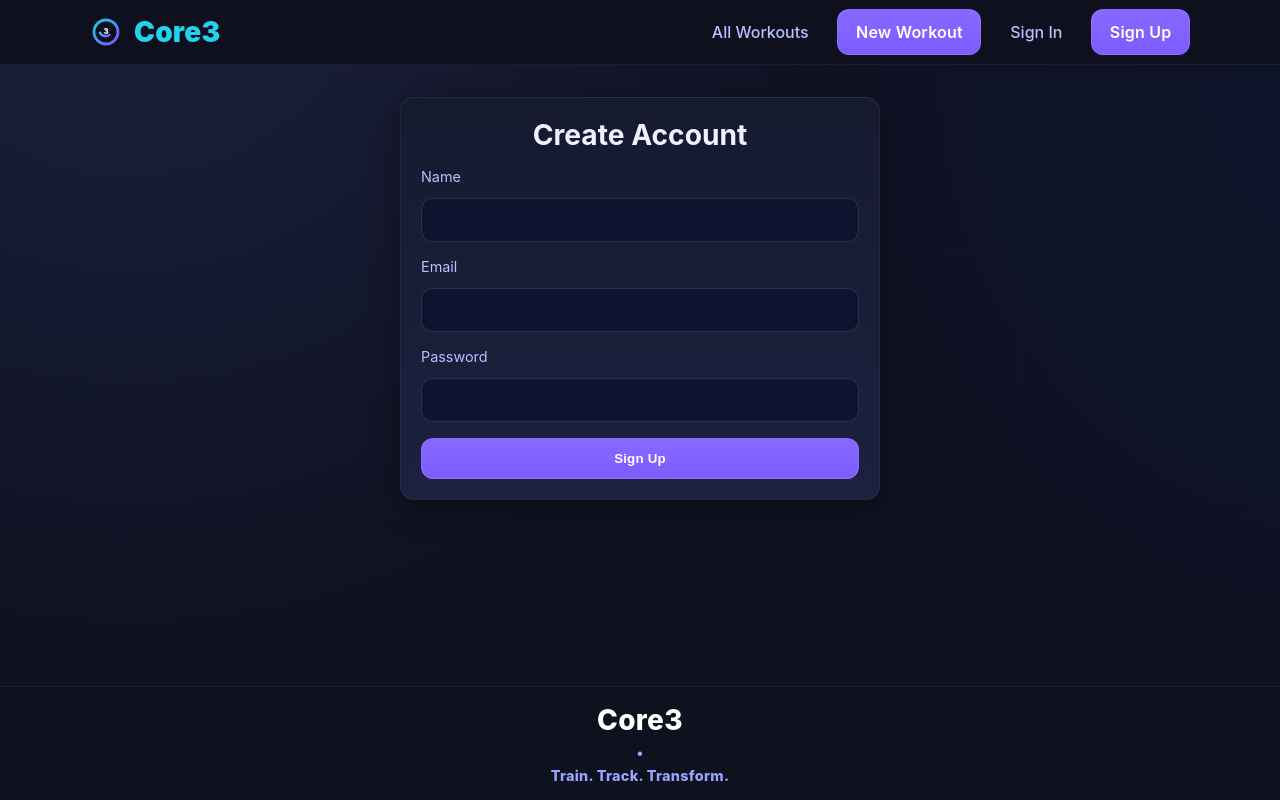
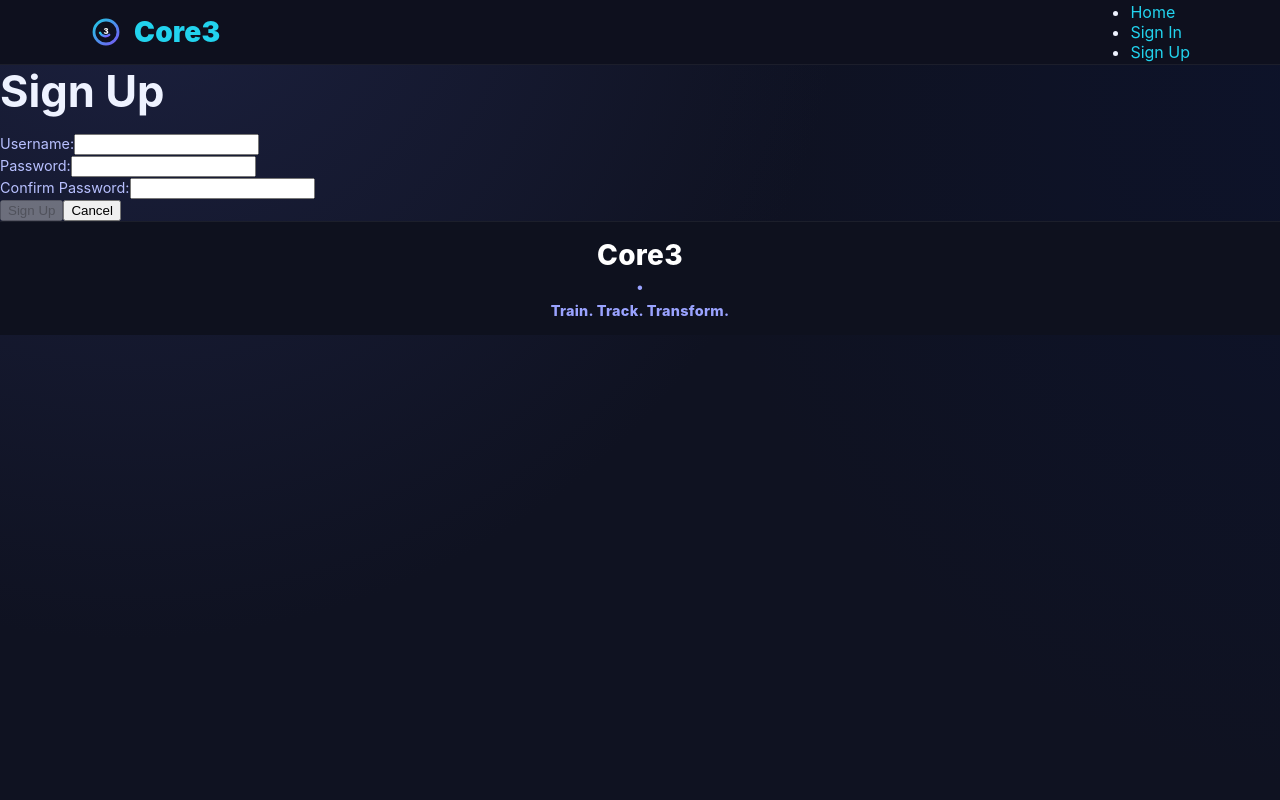
Before and after one commit to davolajohnson/Core3-Fitness-Tracker-App-Front-End, a React (Vite) app: page /sign-up in a window 1280 px wide. Built offline with nearby package versions, Linux system fonts and the light colour scheme; no server answers.

Commit message:
protected sign in sign up workout form

```diff
--- a/src/App.jsx
+++ b/src/App.jsx
@@ -1,23 +1,26 @@
 import "./App.css";
-import { Routes, Route } from "react-router-dom";
+import { Routes, Route, useNavigate } from "react-router-dom";
 
 // Components
 import NavBar from "./components/NavBar/NavBar";
 import Landing from "./components/Landing/Landing";
 import WorkoutList from "./components/WorkoutList/WorkoutList";
+import WorkoutDetails from "./components/WorkoutDetails/WorkoutDetails"
 import WorkoutForm from "./components/WorkoutForm/WorkoutForm";
 import SignInForm from "./components/SignInForm/SignInForm";
 import SignUpForm from "./components/SignUpForm/SignUpForm";
 import Dashboard from "./components/Dashboard/Dashboard";
+import * as workoutService from './services/workoutService'
 
 // Example: user state could come from context or auth
 import { useState, useEffect } from "react";
 
 export default function App() {
+  const navigate = useNavigate()
   const [user, setUser] = useState(null);
   const [workouts, setWorkouts] = useState([
     {
-      id: 1,
+      _id: 1,
       name: "Push Day",
       notes: "Focus on chest and triceps",
       exercises: [
@@ -27,7 +30,7 @@
       ]
     },
     {
-      id: 2,
+      _id: 2,
       name: "Leg Day",
       notes: "Heavy compound lifts",
       exercises: [
@@ -48,7 +51,7 @@
   const handleAddWorkout = async (formData) => {
     const newWorkout = await workoutService.create(formData)
     setWorkouts([newWorkout, ...workouts])
-    navigate('/workouts')
+    navigate(`/${workoutService._id}/workouts`)
   };
 
   return (
@@ -59,10 +62,14 @@
       {/* Routes */}
       <Routes>
         <Route path="/" element={<Landing />} />
-        <Route path="/workouts" element={<WorkoutList workouts={workouts} />} />
+        <Route path="/:userId/workouts" element={<WorkoutList workouts={workouts} />} />
         <Route
-          path="/workouts/new"
+          path="/:userId/workouts/new"
           element={<WorkoutForm handleAddWorkout={handleAddWorkout} />}
+        />
+        <Route
+        path="workouts/:workoutId"
+        element={<WorkoutDetails />}
         />
         <Route path="/sign-in" element={<SignInForm setUser={setUser} />} />
         <Route path="/sign-up" element={<SignUpForm setUser={setUser} />} />
--- a/src/components/NavBar/NavBar.jsx
+++ b/src/components/NavBar/NavBar.jsx
@@ -1,7 +1,17 @@
 import { Link } from "react-router-dom";
+import { useContext } from 'react';
+import { UserContext } from '../../contexts/UserContext';
 import logo from "../../assets/core3-logo.svg";
 
-export default function NavBar({ user }) {
+export default function NavBar() {
+
+  const { user, setUser } = useContext(UserContext);
+
+  const handleSignOut = () => {
+    localStorage.removeItem('token');
+    setUser(null);
+  };
+
   return (
     <header className="nav">
       <div className="container nav__bar">
@@ -13,18 +23,22 @@
 
         {/* Navigation Links */}
         <nav className="nav__links">
-          <Link to="/workouts" className="nav__link">All Workouts</Link>
-          <Link to="/workouts/new" className="btn hide-on-mobile">New Workout</Link>
+        {user ? (
+        <ul>
+          <li>Welcome, {user.username}</li>
+          <li><Link to={`/${user._id}/workouts`}>Dashboard</Link></li>
+          <li><Link to={`/${user._id}/workouts/new`}>New Workout</Link></li>
+          <li><Link to='/' onClick={handleSignOut}>Sign Out</Link></li>
+        </ul>
+      ) : (
+        <ul>
+          <li><Link to='/'>Home</Link></li>
+          <li><Link to='/sign-in'>Sign In</Link></li>
+          <li><Link to='/sign-up'>Sign Up</Link></li>
+        </ul>
+      )}
+    </nav>
 
-          {!user ? (
-            <>
-              <Link to="/sign-in" className="nav__link">Sign In</Link>
-              <Link to="/sign-up" className="btn">Sign Up</Link>
-            </>
-          ) : (
-            <Link to="/dashboard" className="btn btn--ghost">Dashboard</Link>
-          )}
-        </nav>
       </div>
     </header>
   );
--- a/src/components/SignInForm/SignInForm.jsx
+++ b/src/components/SignInForm/SignInForm.jsx
@@ -1,50 +1,71 @@
-import { useState } from "react";
+import { useState, useContext } from 'react';
+import { useNavigate } from 'react-router';
 
-export default function SignInForm({ setUser }) {
-  const [form, setForm] = useState({ email: "", password: "" });
+import { signIn } from '../../services/authServices';
 
-  const handleChange = (e) => {
-    setForm({ ...form, [e.target.name]: e.target.value });
+import { UserContext } from '../../contexts/UserContext';
+
+const SignInForm = () => {
+  const navigate = useNavigate();
+  const { setUser } = useContext(UserContext);
+  const [message, setMessage] = useState('');
+  const [formData, setFormData] = useState({
+    username: '',
+    password: '',
+  });
+
+  const handleChange = (evt) => {
+    setMessage('');
+    setFormData({ ...formData, [evt.target.name]: evt.target.value });
   };
 
-  const handleSubmit = (e) => {
-    e.preventDefault();
-    // Fake login for now:
-    setUser({ name: "Demo User", email: form.email });
+  const handleSubmit = async (evt) => {
+    evt.preventDefault();
+    try {
+      const signedInUser = await signIn(formData);
+      setUser(signedInUser);
+      navigate(`/${signedInUser._id}/workouts`);
+    } catch (err) {
+      setMessage(err.message);
+    }
   };
 
   return (
-    <main className="main">
-      <div className="container">
-        <form className="card stack form" onSubmit={handleSubmit}>
-          <h2>Sign In</h2>
-          <div className="form-row">
-            <label htmlFor="email">Email</label>
+    <main>
+      <h1>Sign In</h1>
+      <p>{message}</p>
+      <form autoComplete='off' onSubmit={handleSubmit}>
+        <div>
+          <label htmlFor='username'>Username:</label>
           <input
-              className="input"
-              type="email"
-              id="email"
-              name="email"
-              value={form.email}
+            type='text'
+            autoComplete='off'
+            id='username'
+            value={formData.username}
+            name='username'
             onChange={handleChange}
             required
           />
         </div>
-          <div className="form-row">
-            <label htmlFor="password">Password</label>
+        <div>
+          <label htmlFor='password'>Password:</label>
           <input
-              className="input"
-              type="password"
-              id="password"
-              name="password"
-              value={form.password}
+            type='password'
+            autoComplete='off'
+            id='password'
+            value={formData.password}
+            name='password'
             onChange={handleChange}
             required
           />
         </div>
-          <button type="submit" className="btn">Sign In</button>
+        <div>
+          <button>Sign In</button>
+          <button onClick={() => navigate('/')}>Cancel</button>
+        </div>
       </form>
-      </div>
     </main>
   );
-}
+};
+
+export default SignInForm;
--- a/src/components/SignUpForm/SignUpForm.jsx
+++ b/src/components/SignUpForm/SignUpForm.jsx
@@ -1,62 +1,87 @@
-import { useState } from "react";
+import { useState, useContext } from 'react';
+import { useNavigate } from 'react-router';
 
-export default function SignUpForm({ setUser }) {
-  const [form, setForm] = useState({ name: "", email: "", password: "" });
+import { signUp } from '../../services/authServices';
 
-  const handleChange = (e) => {
-    setForm({ ...form, [e.target.name]: e.target.value });
+import { UserContext } from '../../contexts/UserContext';
+
+const SignUpForm = () => {
+  const navigate = useNavigate();
+  const { setUser } = useContext(UserContext);
+  const [message, setMessage] = useState('');
+  const [formData, setFormData] = useState({
+    username: '',
+    password: '',
+    passwordConf: '',
+  });
+
+  const { username, password, passwordConf } = formData;
+
+  const handleChange = (evt) => {
+    setMessage('');
+    setFormData({ ...formData, [evt.target.name]: evt.target.value });
   };
 
-  const handleSubmit = (e) => {
-    e.preventDefault();
-    // Fake sign up for now:
-    setUser({ name: form.name, email: form.email });
+  const handleSubmit = async (evt) => {
+    evt.preventDefault();
+    try {
+      const newUser = await signUp(formData);
+      setUser(newUser);
+      navigate('/');
+    } catch (err) {
+      setMessage(err.message);
+    }
+  };
+
+  const isFormInvalid = () => {
+    return !(username && password && password === passwordConf);
   };
 
   return (
-    <main className="main">
-      <div className="container">
-        <form className="card stack form" onSubmit={handleSubmit}>
-          <h2>Create Account</h2>
-          <div className="form-row">
-            <label htmlFor="name">Name</label>
+    <main>
+      <h1>Sign Up</h1>
+      <p>{message}</p>
+      <form onSubmit={handleSubmit}>
+        <div>
+          <label htmlFor='username'>Username:</label>
           <input
-              className="input"
-              type="text"
-              id="name"
-              name="name"
-              value={form.name}
+            type='text'
+            id='username'
+            value={username}
+            name='username'
             onChange={handleChange}
             required
           />
         </div>
-          <div className="form-row">
-            <label htmlFor="email">Email</label>
+        <div>
+          <label htmlFor='password'>Password:</label>
           <input
-              className="input"
-              type="email"
-              id="email"
-              name="email"
-              value={form.email}
+            type='password'
+            id='password'
+            value={password}
+            name='password'
             onChange={handleChange}
             required
           />
         </div>
-          <div className="form-row">
-            <label htmlFor="password">Password</label>
+        <div>
+          <label htmlFor='confirm'>Confirm Password:</label>
           <input
-              className="input"
-              type="password"
-              id="password"
-              name="password"
-              value={form.password}
+            type='password'
+            id='confirm'
+            value={passwordConf}
+            name='passwordConf'
             onChange={handleChange}
             required
           />
         </div>
-          <button type="submit" className="btn">Sign Up</button>
+        <div>
+          <button disabled={isFormInvalid()}>Sign Up</button>
+          <button onClick={() => navigate('/')}>Cancel</button>
+        </div>
       </form>
-      </div>
     </main>
   );
-}
+};
+
+export default SignUpForm;
--- /dev/null
+++ b/src/components/WorkoutDetails/WorkoutDetails.jsx
@@ -0,0 +1,25 @@
+import {useState, useEffect} from 'react'
+import { useParams } from 'react-router'
+import * as workoutService from '../../services/workoutService'
+
+const WorkoutDetails = () => {
+    const { workoutId } = useParams();
+    console.log('workoutId', workoutId)
+    const [workout, setWorkout] = useState(null)
+    useEffect(() => {
+        const fetchWorkout = async () => {
+          const workoutData = await workoutService.show(workoutId);
+          setWorkout(workoutData);
+        };
+        fetchWorkout();
+      }, [workoutId]);
+
+      // Verify the hoot state is set correctly:
+      console.log('workout state:', workout);
+
+  return (
+    <div></div>
+  )
+}
+
+export default WorkoutDetails
--- a/src/components/WorkoutList/WorkoutList.jsx
+++ b/src/components/WorkoutList/WorkoutList.jsx
@@ -1,4 +1,10 @@
+import { Link } from 'react-router'
+import { useContext } from 'react'
+import { UserContext  } from '../../contexts/UserContext';
+
+
 export default function WorkoutList({ workouts = [] }) {
+  const { user } = useContext(UserContext);
 
 
   return (
@@ -7,7 +13,11 @@
         <div className="card">
           <div style={{ display: "flex", justifyContent: "space-between", alignItems: "center" }}>
             <h2>Your Workouts</h2>
-            <a className="btn" href="/workouts/new">New Workout</a>
+            {user && (
+              <Link className="btn" to={`/${user._id}/workouts/new`}>
+                New Workout
+              </Link>
+            )}
           </div>
         </div>
 
@@ -18,16 +28,16 @@
             </div>
           )}
 
-          {workouts.map(w => (
-            <div key={w._id} className="item">
-              <div>
-                <h3 style={{ margin: 0 }}>{w.name}</h3>
+          {workouts.map(workout => (
+            <Link key={workout._id} to={`${workout._id}`} className="item">
+              <article>
+                <h3 style={{ margin: 0 }}>{workout.name}</h3>
                 <div className="item__meta">
-                  {new Date(w.createdAt).toLocaleDateString()} · {w.exercises?.length || 0} exercises
+                  {new Date(workout.createdAt).toLocaleDateString()} · {workout.exercises?.length || 0} exercises
                 </div>
-              </div>
-              <a className="btn btn--ghost" href={`/workouts/${w._id}`}>Open</a>
-            </div>
+              </article>
+
+            </Link>
           ))}
         </div>
       </div>
--- a/src/main.jsx
+++ b/src/main.jsx
@@ -3,9 +3,12 @@
 import { BrowserRouter } from "react-router-dom";
 import App from "./App";          // App handles routes (but NOT BrowserRouter)
 import "./App.css";               // your all-in-one stylesheet
+import{UserProvider} from './contexts/UserContext'
 
 ReactDOM.createRoot(document.getElementById("root")).render(
   <BrowserRouter>
+  <UserProvider>
     <App />
+    </UserProvider>
   </BrowserRouter>
 );
```
Also changed, not shown: src/services/authServices.js (+34 -5 lines), src/services/workoutService.js (+14 -1 lines). Lines whose indentation alone changed are shown as unchanged.
